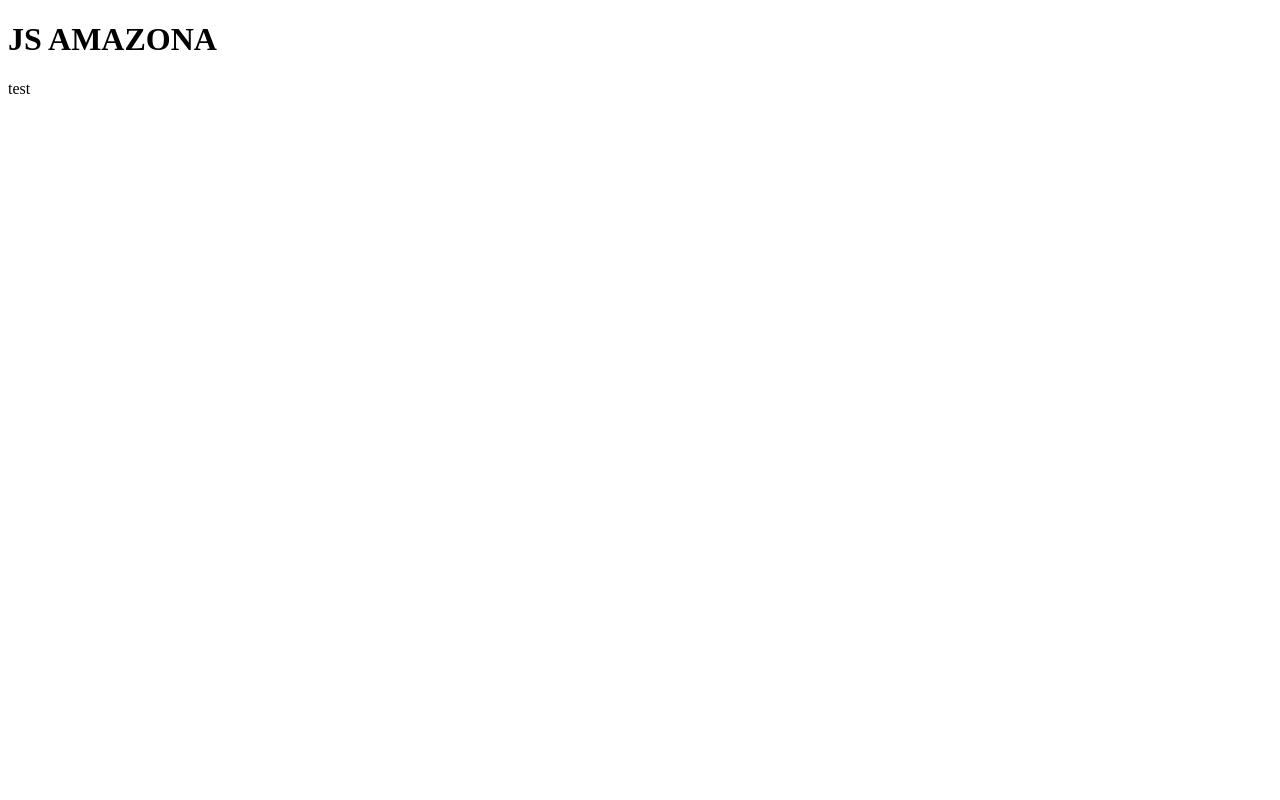
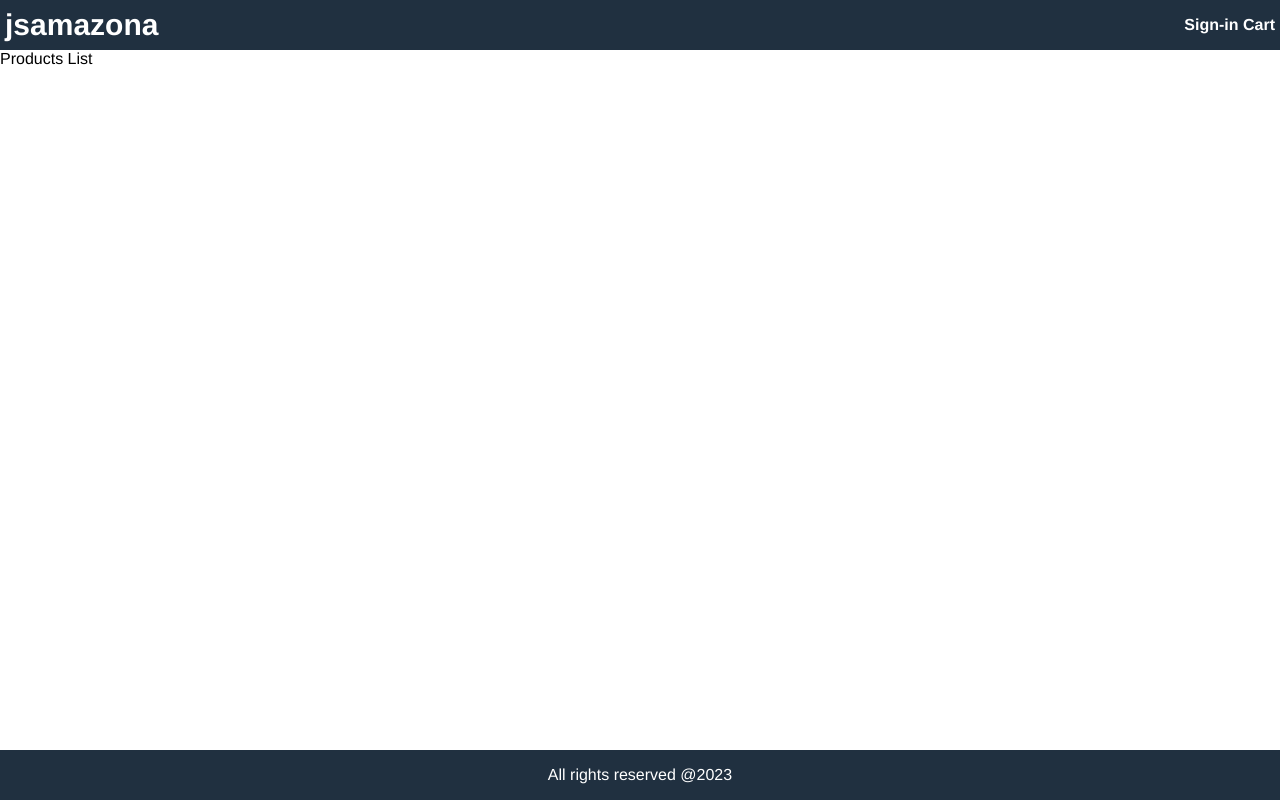
Before and after one commit to dononichols/jsamazona_jsFullstk, a website: page frontend/src/index.html in a window 1280 px wide. Drawn offline with Linux system fonts and the light colour scheme.

Commit message:
Complet step(2:1-6)html,css.headr,main,footer

```diff
--- a/frontend/src/index.html
+++ b/frontend/src/index.html
@@ -4,10 +4,33 @@
     <meta charset="UTF-8">
     <meta http-equiv="X-UA-Compatible" content="IE=edge">
     <meta name="viewport" content="width=device-width, initial-scale=1.0">
+    <link rel="stylesheet" href="style.css">
+
     <title>JS AMAZONA</title>
 </head>
 <body>
-    <h1>JS AMAZONA</h1>
-    <p>test</p>
+
+    <div class="grid-container">
+
+        <header>
+            <div class="brand">
+                <a href="/#/">jsamazona</a>
+            </div>
+            <div>
+                <a href="/#/sign-in">Sign-in</a>
+                <a href="/#/cart">Cart</a>
+            </div>
+        </header>
+
+        <main>
+            Products List
+        </main>
+
+        <footer>
+            All rights reserved @2023
+        </footer>
+    </div>
+
+
 </body>
 </html>
--- /dev/null
+++ b/frontend/src/style.css
@@ -0,0 +1,61 @@
+/* general css */
+
+* {
+    box-sizing: border-box;
+}
+
+html {
+    /* note: 16px * 62.5 = 10px = 1rem */
+    font-size: 62.5%;
+}
+
+body {
+    height: 100vh;
+    font: 1.6rem Helvetica, Arial;
+    margin: 0;
+}
+
+.grid-container {
+    display: grid;
+    grid-template-areas:
+    'header'
+    'main'
+    'footer';
+    grid-template-columns: 1fr;
+    grid-template-rows: 5rem 1fr 5rem;
+    height: 100%;
+}
+
+/*  */
+
+header {
+    grid-area: header;
+    background-color: #203040;
+    color: #ffffff;
+    display: flex;
+    justify-content: space-between;
+    align-items: center;
+    padding: 0.5rem;
+}
+
+header a {
+    color: #ffffff;
+    font-weight: bold;
+    text-decoration: none;
+}
+
+header a:hover {
+    color: orangered;
+}
+
+.brand a {
+    font-size: 3rem;
+}
+
+footer {
+    background-color: #203040;
+    display: flex;
+    justify-content: center;
+    align-items: center;
+    color: #ffffff;
+}
```
